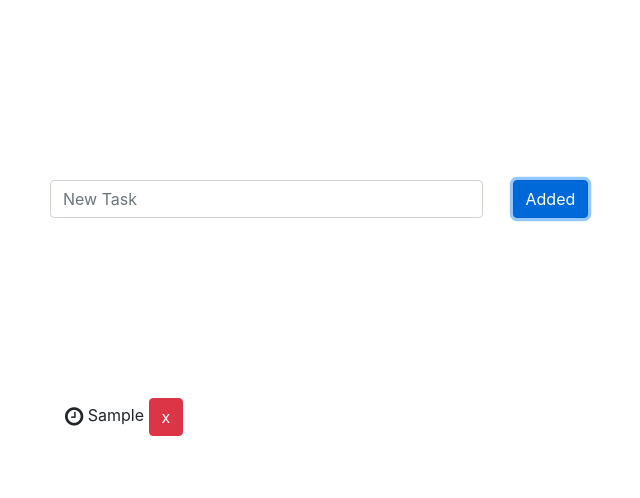
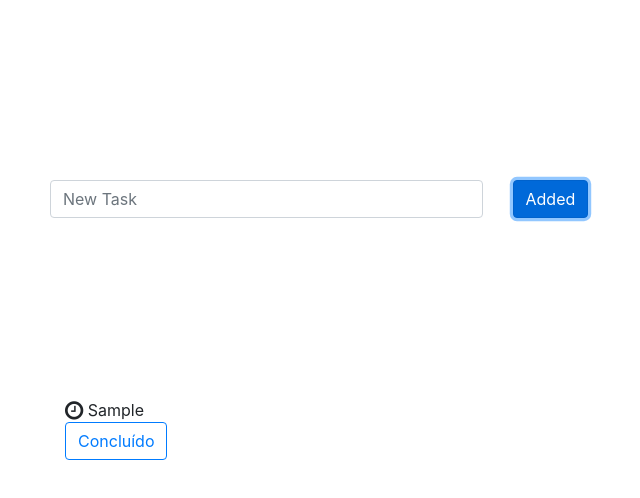
Before and after one commit to FelipeFontouraBr/Task_ToDo, a Vue app: page / in a window 1280 px wide. Both pictures are taken after typing "Sample" into the empty fields and a click on the button "Added". Shown: the top 498 px of the page, without its empty margins (250-890 px from the left). Built offline with nearby package versions, Linux system fonts and the light colour scheme.

Commit message:
Added event to button

```diff
--- a/src/components/Todo.vue
+++ b/src/components/Todo.vue
@@ -4,8 +4,9 @@
             <div class="col-md-5">
             <i class="fa fa-clock-o fa-lg" aria-hidden="true"></i>
             {{todo.description}}
-            <button class="btn btn-danger">
-            x
+            <button v-on:click="$emit('toggle', todo)" class="btn btn-outline-primary">
+                <span v-if="todo.checked">Desmarcar</span>
+                <span v-else>Concluído</span>
             </button>
             </div>
     </div>
```
